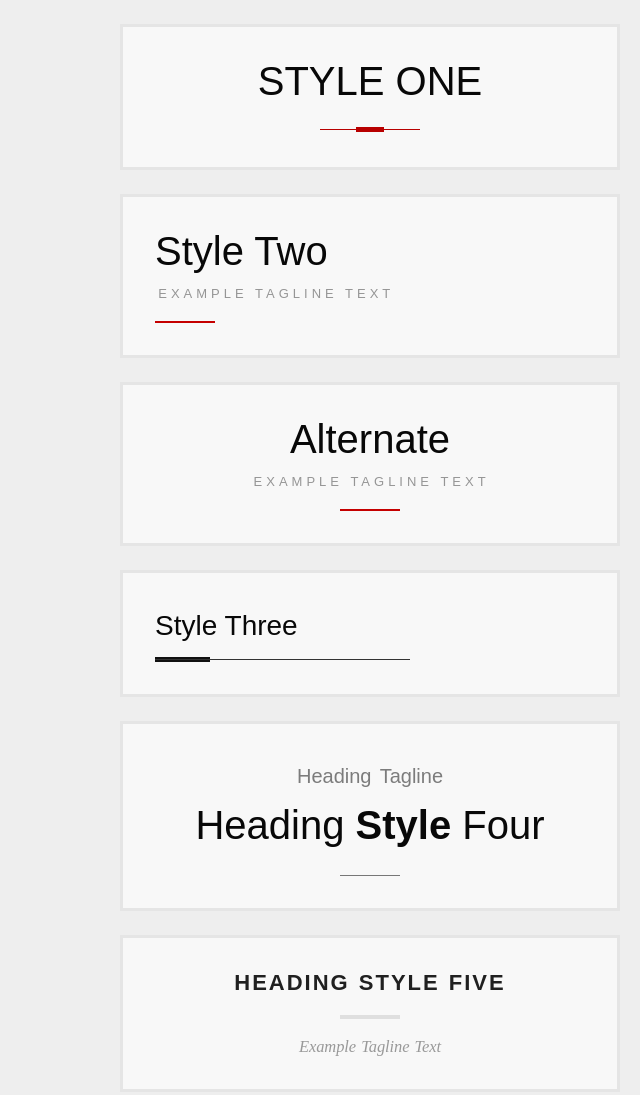
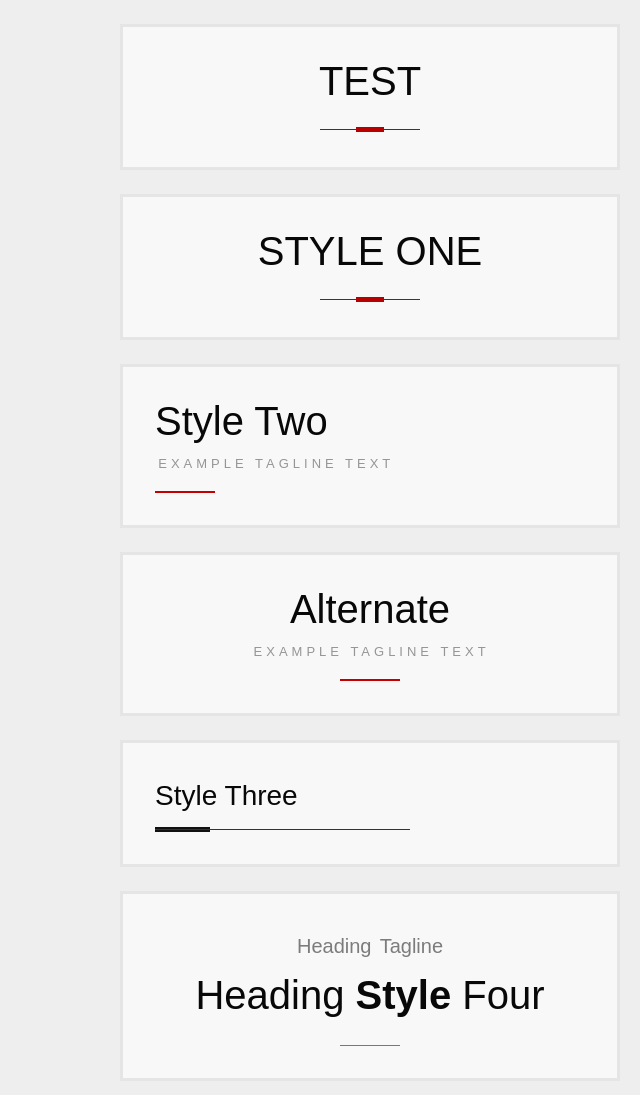
Before and after one commit to ahtisham735/test-repo, a plain HTML site: page index.html in a window 1280 px wide. Shown: the top 1095 px of the page, without its empty margins (270-910 px from the left). Drawn offline with Linux system fonts and the light colour scheme.

Commit message:
Update index.html

```diff
--- a/index.html
+++ b/index.html
@@ -382,6 +382,9 @@ h1:after {
 
 </style>
 <div class="one">
+  <h1>Test</h1>
+</div>
+<div class="one">
   <h1>Style One</h1>
 </div>
 
```
